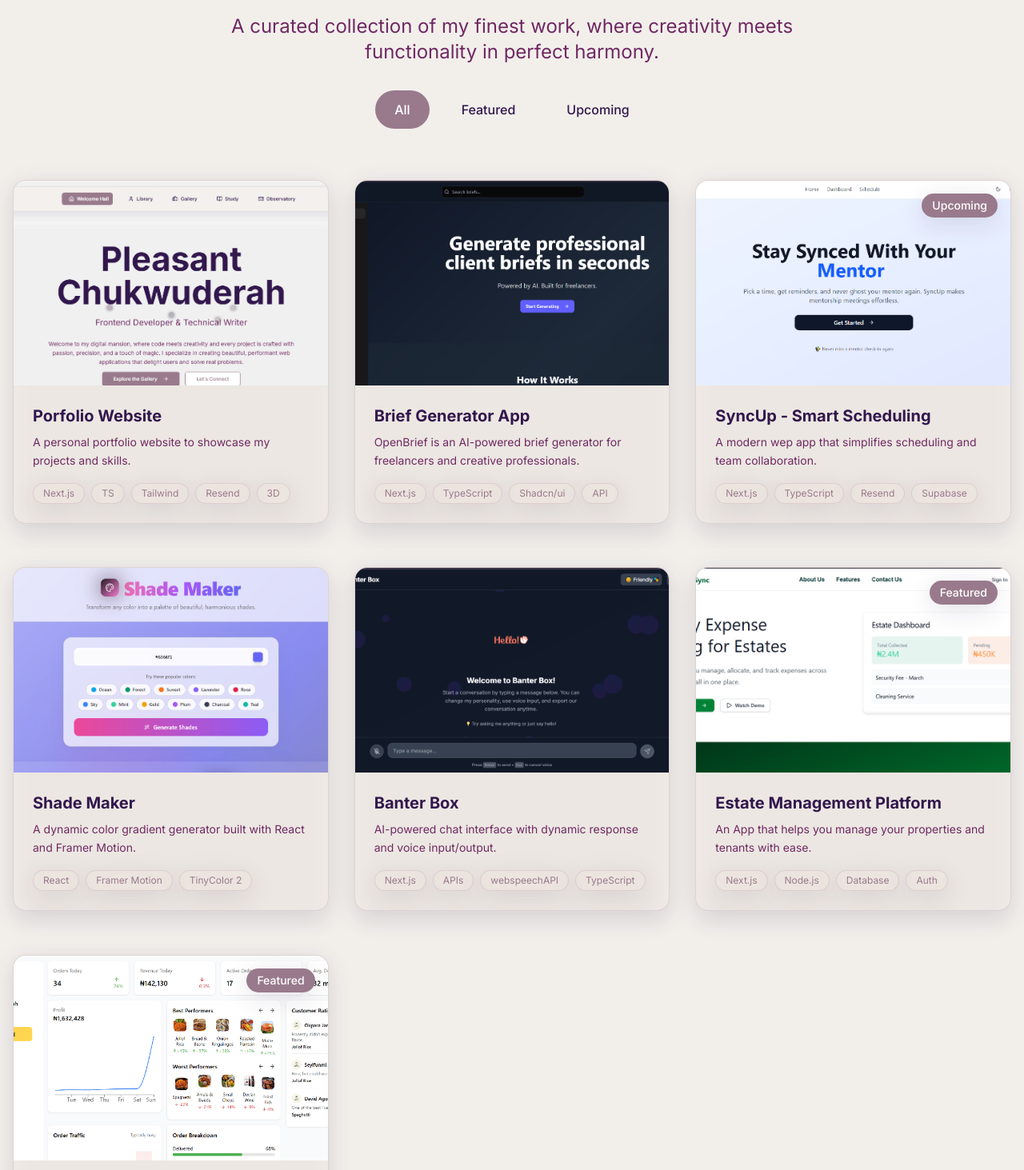
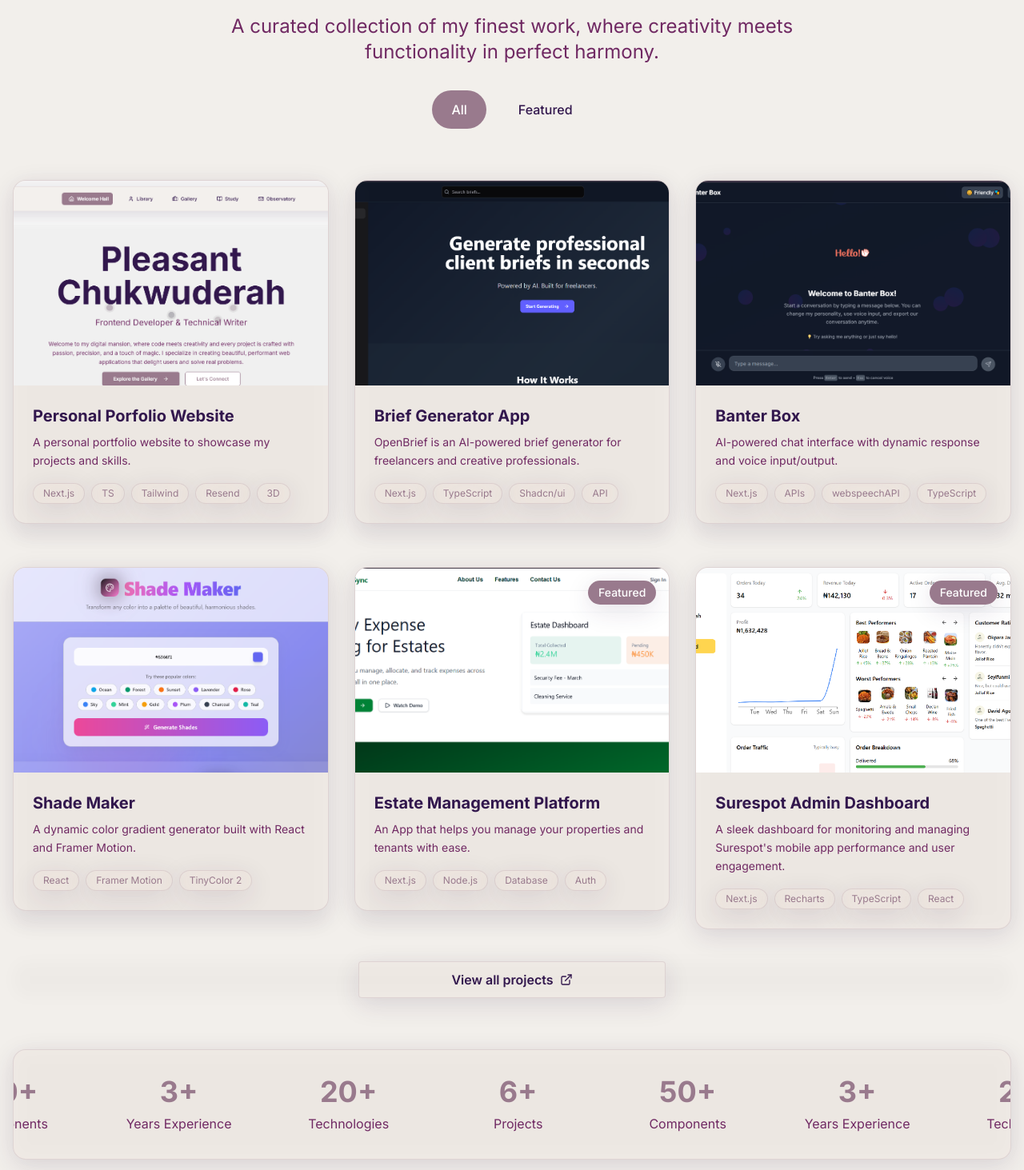
Before and after one commit to Chukwuderah/praevus-portfolio, a Next.js app: page /projects in a window 1280 px wide. Shown: the part 207-1670 px from the top of the page at 80% size. Built offline with nearby package versions, Linux system fonts and the light colour scheme; a web font is replaced by a local one.

Commit message:
feat: contact form API, UI updates, and content revisions
- Replace Formspree with Resend API route for contact form
- Add Expo image to tech orbit on home page
- Add GitHub CTA button for more projects
- Update about page content
- Misc UI improvements across pages

```diff
--- a/src/app/(main)/about/page.tsx
+++ b/src/app/(main)/about/page.tsx
@@ -104,19 +104,22 @@ export default function About() {
                   style={{ color: "var(--text-secondary)" }}
                 >
                   <p>
-                    I am Pleasant Chukwuderah (Suavis),  an experienced
-                    frontend developer who believes in creating beautiful,
-                    accessible, and performant software experiences be it web or mobile.
+                    Hey! I&apos;m Pleasant (Suavis), if you haven&apos;t gathered
+                    that already by now. I&apos;m a frontend developer who believes in
+                    creating beautiful, accessible, and performant software
+                    experiences be it on web or mobile.
                   </p>
                   <p>
                     With 3 years of experience, I specialize in React, Next.js,
-                    and modern CSS frameworks, with proven track record of creating scalable and maintainable applications. I love turning complex problems
-                    into simple, elegant solutions.
+                    and modern CSS frameworks, with proven track record of
+                    creating scalable and maintainable applications. I love
+                    turning complex problems into simple, elegant solutions.
                   </p>
                   <p>
                     When I&apos;m not coding, you&apos;ll find me exploring new
-                    design trends, contributing to open-source projects,
-                    sharing knowledge with the developer community, or watching cartoons.
+                    design trends, messing around with some animation libraries, sharing
+                    knowledge with the developer community, or watching
+                    cartoons.
                   </p>
                 </div>
               </GlassCard>
@@ -167,7 +170,8 @@ export default function About() {
             <h2 className="text-4xl md:text-5xl font-bold">
               Operating System: Suavis
             </h2>
-            <p className="text-xl md:text-2xl max-w-3xl mx-auto"
+            <p
+              className="text-xl md:text-2xl max-w-3xl mx-auto"
               style={{ color: "var(--text-secondary)" }}
             >
               How I think. How I build. Where I&apos;m headed.
--- a/src/app/(main)/contact/page.tsx
+++ b/src/app/(main)/contact/page.tsx
@@ -100,7 +100,7 @@ export default function Contact() {
     setIsSubmitting(true);
 
     try {
-      const res = await fetch("https://formspree.io/f/xjkanylk", {
+      const res = await fetch("/api/contact", {
         method: "POST",
         headers: { "Content-Type": "application/json" },
         body: JSON.stringify(formData),
@@ -382,12 +382,6 @@ export default function Contact() {
                           </>
                         )}
                       </motion.button>
-                      <input
-                        type="hidden"
-                        name="_subject"
-                        value="New message from your portfolio site!"
-                      />
-                      <input type="hidden" name="_template" value="table" />
                     </Card3D>
                   </form>
                 </GlassCard>
--- a/src/app/(main)/page.tsx
+++ b/src/app/(main)/page.tsx
@@ -86,7 +86,7 @@ export default function Home() {
             initial={{ opacity: 0, y: 30 }}
             animate={{ opacity: 1, y: 0 }}
             transition={{ duration: 0.8 }}
-            className="mb-12"
+            className="mb-12 h-screen"
           >
             <Card3D
               intensity={12}
@@ -122,7 +122,7 @@ export default function Home() {
                   transition={{ delay: 0.7 }}
                   className="space-y-4"
                 >
-                  <p className="text-[var(--text-secondary)] leading-relaxed max-w-3xl mx-auto">
+                  <p className="text-[var(--text-secondary)] text-base leading-relaxed max-w-3xl mx-auto">
                     Welcome to my digital mansion, where code meets creativity
                     and every project is crafted with passion, precision, and a
                     touch of magic. I specialize in creating beautiful,
@@ -169,6 +169,7 @@ export default function Home() {
             images={[
               { src: "/tech/react.png", alt: "React" },
               { src: "/tech/reactnative.png", alt: "React Native" },
+              { src: "/tech/expo.png", alt: "Expo" },
               { src: "/tech/nextjs.jpg", alt: "Next.js" },
               { src: "/tech/typescript.png", alt: "TypeScript" },
               { src: "/tech/javascript.png", alt: "JavaScript" },
@@ -185,7 +186,7 @@ export default function Home() {
             initial={{ opacity: 0, y: 30 }}
             animate={{ opacity: 1, y: 0 }}
             transition={{ delay: 1.5 }}
-            className="mt-16"
+            className="mt-60"
           >
             <GlassCard className="py-8 px-4 md:px-8 max-w-2xl mx-auto">
               <h2 className="mansion-heading text-2xl font-bold mb-4">
@@ -216,7 +217,7 @@ export default function Home() {
                     variant="ghost"
                     className="w-full bg-[var(--accent-primary)] text-[var(--bg-primary)] hover:text-[var(--accent-primary)] hover:border hover:border-[var(--accent-secondary)] transition-colors"
                   >
-                    Get in Touch
+                    Get in Touch With Me
                   </Button>
                 </Link>
               </div>
--- a/src/app/(main)/projects/page.tsx
+++ b/src/app/(main)/projects/page.tsx
@@ -11,7 +11,7 @@ import { Stats } from "@/components/project/Stats";
 const projects = [
   {
     id: 1,
-    title: "Porfolio Website",
+    title: "Personal Porfolio Website",
     description:
       "A personal portfolio website to showcase my projects and skills.",
     image: "/project/portfolio-site.png",
@@ -31,16 +31,27 @@ const projects = [
     live: "https://openbrief.vercel.app/",
     featured: false,
   },
+  // {
+  //   id: 3,
+  //   title: "SyncUp - Smart Scheduling",
+  //   description:
+  //     "A modern wep app that simplifies scheduling and team collaboration.",
+  //   image: "/project/syncup.png",
+  //   tags: ["Next.js", "TypeScript", "Resend", "Supabase"],
+  //   github: "https://github.com/Chukwuderah/SyncUp",
+  //   featured: false,
+  //   upcoming: "true",
+  // },
   {
     id: 3,
-    title: "SyncUp - Smart Scheduling",
+    title: "Banter Box",
     description:
-      "A modern wep app that simplifies scheduling and team collaboration.",
-    image: "/project/syncup.png",
-    tags: ["Next.js", "TypeScript", "Resend", "Supabase"],
-    github: "https://github.com/Chukwuderah/SyncUp",
+      "AI-powered chat interface with dynamic response and voice input/output.",
+    image: "/project/banter-box.png",
+    tags: ["Next.js", "APIs", "webspeechAPI", "TypeScript"],
+    github: "https://github.com/Chukwuderah/BanterBox",
+    live: "https://banter-box-nu.vercel.app/",
     featured: false,
-    upcoming: "true",
   },
   {
     id: 4,
@@ -55,17 +66,6 @@ const projects = [
   },
   {
     id: 5,
-    title: "Banter Box",
-    description:
-      "AI-powered chat interface with dynamic response and voice input/output.",
-    image: "/project/banter-box.png",
-    tags: ["Next.js", "APIs", "webspeechAPI", "TypeScript"],
-    github: "https://github.com/Chukwuderah/BanterBox",
-    live: "https://banter-box-nu.vercel.app/",
-    featured: false,
-  },
-  {
-    id: 6,
     title: "Estate Management Platform",
     description:
       "An App that helps you manage your properties and tenants with ease.",
@@ -74,7 +74,7 @@ const projects = [
     featured: true,
   },
   {
-    id: 7,
+    id: 6,
     title: "Surespot Admin Dashboard",
     description:
       "A sleek dashboard for monitoring and managing Surespot's mobile app performance and user engagement.",
@@ -92,7 +92,7 @@ const stats = [
   { number: "20+", label: "Technologies" },
 ];
 
-const filters = ["All", "Featured", "Upcoming"];
+const filters = ["All", "Featured"];
 
 export default function Projects() {
   const [activeFilter, setActiveFilter] = useState("All");
@@ -103,7 +103,7 @@ export default function Projects() {
   const filteredProjects = projects.filter((project) => {
     if (activeFilter === "All") return true;
     if (activeFilter === "Featured") return project.featured;
-    if (activeFilter === "Upcoming") return project.upcoming;
+    // if (activeFilter === "Upcoming") return project.upcoming;
     return true;
   });
 
@@ -320,7 +320,7 @@ export default function Projects() {
                         </div>
                       )}
                       {/* Upcoming Badge */}
-                      {project.upcoming && (
+                      {/* {project.upcoming && (
                         <div className="absolute top-4 right-4">
                           <Card3D intensity={5}>
                             <div
@@ -333,7 +333,7 @@ export default function Projects() {
                             </div>
                           </Card3D>
                         </div>
-                      )}
+                      )} */}
                     </div>
 
                     {/* Project Info */}
@@ -370,12 +370,29 @@ export default function Projects() {
             ))}
           </div>
 
+          {/* View All Projects Button */}
+          <Card3D
+            intensity={10}
+            glowColor="var(--accent-primary)"
+          >
+            <GlassCard className="max-w-sm mx-auto mt-10 mb-16 py-3 rounded-sm">
+              <a
+                className="w-full text-base font-semibold leading-5 flex items-center justify-center"
+                href="https://github.com/Chukwuderah"
+                target="_blank"
+                rel="noopener noreferrer"
+              >
+                View all projects
+                <ExternalLink className="w-4 h-4 ml-2" />
+              </a>
+            </GlassCard>
+          </Card3D>
+
           {/* Gallery Stats */}
           <motion.div
             initial={{ opacity: 0, y: 30 }}
             animate={{ opacity: 1, y: 0 }}
             transition={{ delay: 1, duration: 0.8 }}
-            className="mt-20"
           >
             <Stats stats={stats} />
           </motion.div>
--- a/src/app/api/contact/route.ts
+++ b/src/app/api/contact/route.ts
@@ -21,11 +21,11 @@ export async function POST(req: Request) {
 
     const { name, email, subject, message } = parsed.data;
 
-    await resend.emails.send({
+    const { data, error } = await resend.emails.send({
       from: process.env.EMAIL_FROM!,
       to: process.env.EMAIL_TO!,
-      subject: `[Portfolio Contact] ${subject}`,
-      replyTo: email,
+      subject: `${subject} | suavis.dev`,
+      replyTo: [email],
       html: `
     <h2>New Contact Form Submission</h2>
     <p><b>Name:</b> ${name}</p>
@@ -34,7 +34,12 @@ export async function POST(req: Request) {
   `,
     });
 
-    return NextResponse.json({ success: true });
+    if (error) {
+      console.error("Resend error:", error);
+      return NextResponse.json({ error: error.message }, { status: 500 });
+    }
+
+    return NextResponse.json({ success: true, id: data?.id });
   } catch (error) {
     console.error(error);
     return NextResponse.json({ error: "Failed to send" }, { status: 500 });
--- a/src/app/globals.css
+++ b/src/app/globals.css
@@ -301,8 +301,8 @@ html {
 
 .orbit-box {
   position: relative;
-  width: 200px;
-  height: 200px;
+  width: 190px;
+  height: 190px;
   transform-style: preserve-3d;
   animation: orbit-spin 20s linear infinite;
 }
@@ -316,9 +316,9 @@ html {
   }
 }
 
-.orbit-box:hover {
+/* .orbit-box:hover {
   animation-play-state: paused;
-}
+} */
 
 .orbit-box span {
   position: absolute;
--- a/src/components/3D/TechOrbit.tsx
+++ b/src/components/3D/TechOrbit.tsx
@@ -12,7 +12,7 @@ interface TechOrbitProps {
 
 export default function TechOrbit({ images }: TechOrbitProps) {
   return (
-    <section className="relative my-24 flex items-center justify-center overflow-hidden">
+    <section className="relative my-28 flex items-center justify-center">
       <div className="orbit-box">
         {images.map((img, index) => (
           <span
```
Also changed, not shown: eslint.config.mjs (+12 -6 lines), package.json (+5 -4 lines), public/tech/expo.png (added), 1 other file (tests, documents, lock files or other folders).
